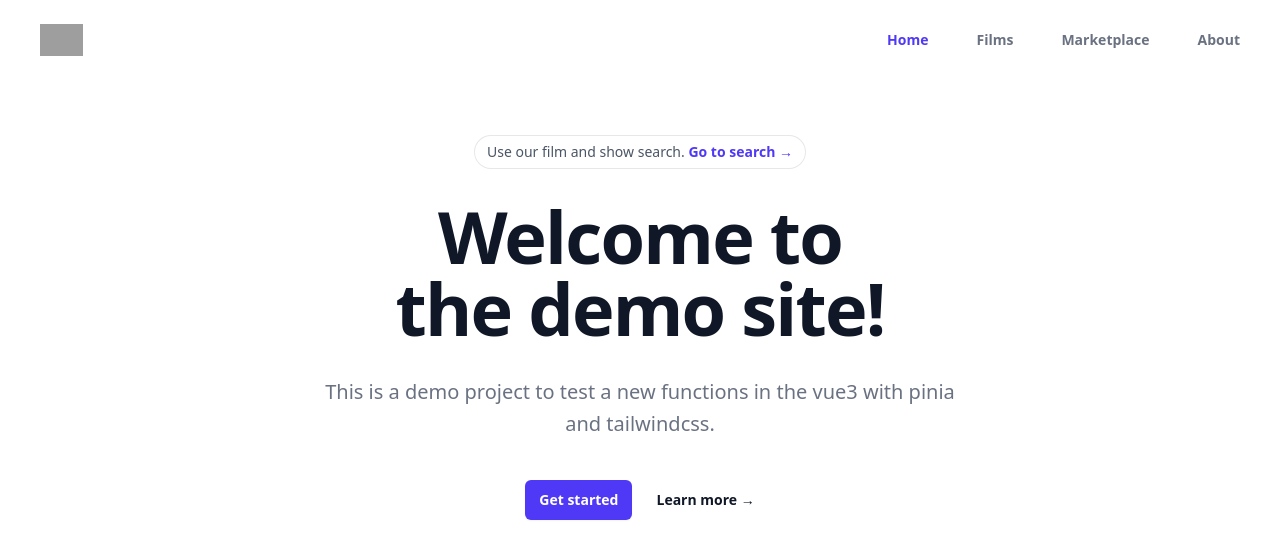
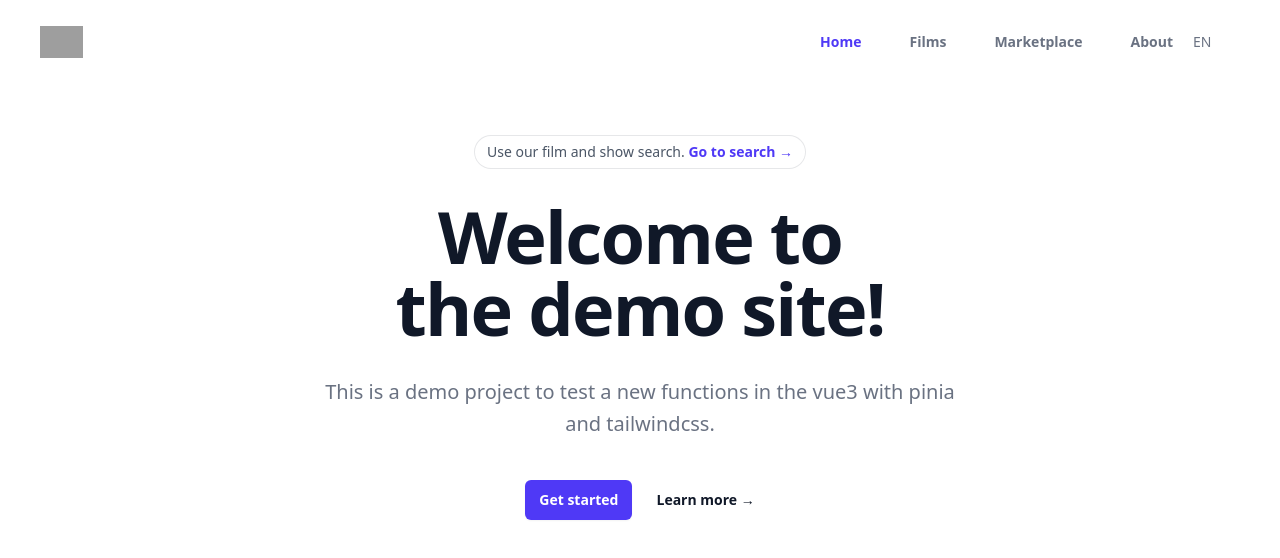
Before and after one commit to rusicsemenov/vue3-petproject, a Vue app: page / in a window 1280 px wide. Shown: the top 558 px of the page. Built offline with nearby package versions, Linux system fonts and the light colour scheme; grey boxes are pictures that could not be loaded.

Commit message:
[master] add internationalization support with English, German, and Russian translations

```diff
--- a/package.json
+++ b/package.json
@@ -23,6 +23,7 @@
         "primeicons": "^7.0.0",
         "tailwindcss": "^4.1.14",
         "vue": "^3.5.22",
+        "vue-i18n": "^11.1.12",
         "vue-router": "^4.5.1",
         "vue-toastification": "2.0.0-rc.5"
     },
--- /dev/null
+++ b/src/components/LanguageSelector.vue
@@ -0,0 +1,15 @@
+<script lang="ts" setup>
+import { availableLocales } from '@/pluguns/i18n';
+</script>
+
+<template>
+    <select
+        v-model="$i18n.locale"
+        aria-label="Locales"
+        class="col-start-1 row-start-1 appearance-none rounded-md py-1.5 pr-7 pl-3 text-base text-gray-500 uppercase placeholder:text-gray-400 focus:outline-2 focus:-outline-offset-2 focus:outline-indigo-600 sm:text-sm/6"
+    >
+        <option v-for="locale in availableLocales" :key="locale" :value="locale">
+            {{ locale }}
+        </option>
+    </select>
+</template>
--- a/src/components/header/BaseHeader.vue
+++ b/src/components/header/BaseHeader.vue
@@ -1,8 +1,9 @@
 <script lang="ts" setup>
-    import BasketController from '@/components/header/BasketController.vue';
-    import { useRouter } from 'vue-router';
+import BasketController from '@/components/header/BasketController.vue';
+import { useRouter } from 'vue-router';
+import LanguageSelector from '@/components/LanguageSelector.vue';
 
-    const router = useRouter();
+const router = useRouter();
 
     const isActive = (path: string) => {
         return router.currentRoute.value.path === path
@@ -37,11 +38,12 @@
                     :class="isActive(element.href)"
                     :to="element.href"
                 >
-                    {{ element.name }}
+                    {{ $t(element.name) }}
                 </RouterLink>
             </div>
 
             <BasketController />
+            <LanguageSelector />
         </nav>
     </header>
 </template>
--- a/src/main.ts
+++ b/src/main.ts
@@ -5,12 +5,13 @@ import App from './App.vue';
 import router from './router';
 import Toast from 'vue-toastification';
 import 'vue-toastification/dist/index.css';
+import i18n from '@/pluguns/i18n';
 
 const app = createApp(App);
 
 app.use(createPinia());
 app.use(router);
-
+app.use(i18n);
 app.use(Toast);
 
 app.mount('#app');
--- a/src/pages/HomePage.vue
+++ b/src/pages/HomePage.vue
@@ -1,3 +1,7 @@
+<script lang="ts" setup>
+    import MainLayout from '@/components/layouts/MainLayout.vue';
+</script>
+
 <template>
     <MainLayout>
         <div class="mx-auto max-w-2xl py-20">
@@ -5,10 +9,10 @@
                 <div
                     class="relative rounded-full px-3 py-1 text-sm/6 text-gray-600 ring-1 ring-gray-900/10 hover:ring-gray-900/20"
                 >
-                    Use our film and show search.
+                    {{ $t('Use our film and show search.') }}
                     <RouterLink class="font-semibold text-indigo-600" to="/films">
                         <span aria-hidden="true" class="absolute inset-0"></span>
-                        Go to search
+                        {{ $t('Go to search') }}
                         <span aria-hidden="true">&rarr;</span>
                     </RouterLink>
                 </div>
@@ -17,21 +21,24 @@
                 <h1
                     class="text-5xl font-semibold tracking-tight text-balance text-gray-900 sm:text-7xl"
                 >
-                    Welcome to the demo site!
+                    {{ $t('Welcome to the demo site!') }}
                 </h1>
                 <p class="mt-8 text-lg font-medium text-pretty text-gray-500 sm:text-xl/8">
-                    This is a demo project to test a new functions in the vue3 with pinia and
-                    tailwindcss.
+                    {{
+                        $t(
+                            'This is a demo project to test a new functions in the vue3 with pinia and tailwindcss.',
+                        )
+                    }}
                 </p>
                 <div class="mt-10 flex items-center justify-center gap-x-6">
                     <RouterLink
                         class="rounded-md bg-indigo-600 px-3.5 py-2.5 text-sm font-semibold text-white shadow-xs hover:bg-indigo-500 focus-visible:outline-2 focus-visible:outline-offset-2 focus-visible:outline-indigo-600"
                         to="/films"
                     >
-                        Get started
+                        {{ $t('Get started') }}
                     </RouterLink>
                     <a class="text-sm/6 font-semibold text-gray-900" href="#">
-                        Learn more
+                        {{ $t('Learn more') }}
                         <span aria-hidden="true">→</span>
                     </a>
                 </div>
@@ -39,6 +46,3 @@
         </div>
     </MainLayout>
 </template>
-<script lang="ts" setup>
-    import MainLayout from '@/components/layouts/MainLayout.vue';
-</script>
--- /dev/null
+++ b/src/pluguns/i18n/deJson.ts
@@ -0,0 +1,16 @@
+export const de = {
+    message: {
+        hello: 'Hallo Welt',
+    },
+    'Use our film and show search.': 'Verwenden Sie unsere Film- und Showsuche.',
+    'Go to search': 'Zur Suche gehen',
+    'Welcome to the demo site!': 'Willkommen',
+    'This is a demo project to test a new functions in the vue3 with pinia and tailwindcss.':
+        'Dies ist ein Demo-Projekt, um neue Funktionen in Vue3 mit Pinia und TailwindCSS zu testen.',
+    'Get started': 'Loslegen',
+    'Learn more': 'Erfahre mehr',
+    Home: 'Startseite',
+    Films: 'Filme',
+    Marketplace: 'Marktplatz',
+    About: 'Über uns',
+};
--- /dev/null
+++ b/src/pluguns/i18n/enJson.ts
@@ -0,0 +1,5 @@
+export const en = {
+    message: {
+        hello: 'hello world',
+    },
+};
--- /dev/null
+++ b/src/pluguns/i18n/index.ts
@@ -0,0 +1,19 @@
+import { createI18n } from 'vue-i18n';
+
+import { en } from './enJson';
+import { de } from './deJson';
+import { ru } from './ruJson';
+
+export const availableLocales = ['en', 'de', 'ru'];
+
+const i18n = createI18n({
+    locale: 'en',
+    fallbackLocale: 'en',
+    messages: {
+        en,
+        de,
+        ru,
+    },
+});
+
+export default i18n;
--- /dev/null
+++ b/src/pluguns/i18n/ruJson.ts
@@ -0,0 +1,16 @@
+export const ru = {
+    message: {
+        hello: 'Привет, мир',
+    },
+    'Use our film and show search.': 'Используйте наш поиск фильмов и шоу.',
+    'Go to search': 'Перейти к поиску',
+    'Welcome to the demo site!': 'Добро пожаловать',
+    'This is a demo project to test a new functions in the vue3 with pinia and tailwindcss.':
+        'Это демонстрационный проект для тестирования новых функций в vue3 с pinia и tailwindcss.',
+    'Get started': 'Начать',
+    'Learn more': 'Узнать больше',
+    Home: 'Главная',
+    Films: 'Фильмы',
+    Marketplace: 'Покупки',
+    About: 'О нас',
+};
```
Also changed, not shown: 1 other file (tests, documents, lock files or other folders).
